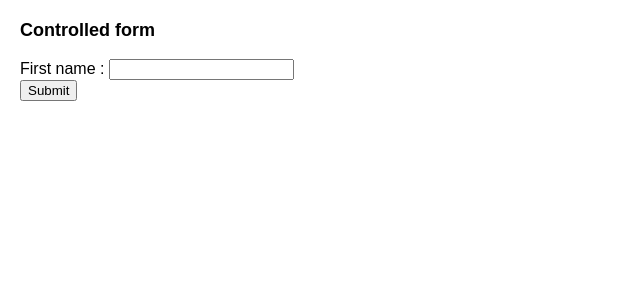
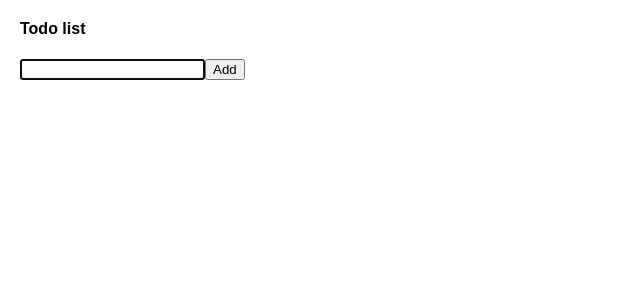
Before and after one commit to piyushdhamecha/weltec-react-3, a React (Create React App) app: page / in a window 1280 px wide. Shown: the top 300 px of the page, without its empty margins (0-640 px from the left). Built offline with nearby package versions, Linux system fonts and the light colour scheme.

Commit message:
Todo app

```diff
--- a/src/App.js
+++ b/src/App.js
@@ -8,7 +8,8 @@ import "./App.css";
 // import VideoRef from "./VideoRef";
 // import VideoList from "./VideoList";
 // import BasicForm from "./Forms/BasicForm";
-import ControlledForm from "./Forms/ControlledForm";
+// import ControlledForm from "./Forms/ControlledForm";
+import Todo from "./Todo";
 
 function App() {
   // return <Timer />;
@@ -19,7 +20,8 @@ function App() {
   // return <VideoRef />
   // return <VideoList />
   // return <BasicForm />
-  return <ControlledForm />
+  // return <ControlledForm />
+  return <Todo />
 }
 
 export default App;
--- /dev/null
+++ b/src/Todo/Todo.js
@@ -0,0 +1,96 @@
+import { useEffect, useRef, useState } from "react";
+
+import DeleteIcon from "@mui/icons-material/Delete";
+import { IconButton } from "@mui/material";
+
+const Todo = () => {
+  const inputRef = useRef();
+  const [inputValue, setInputValue] = useState("");
+  const [todoList, setTodoList] = useState([]);
+  console.log(todoList);
+  useEffect(() => {
+    inputRef.current.focus();
+  }, []);
+
+  const handleSubmit = (e) => {
+    e.preventDefault();
+
+    const newTodoList = todoList.concat([
+      {
+        completed: false,
+        title: inputValue,
+      },
+    ]);
+
+    setTodoList(newTodoList);
+    setInputValue("");
+    inputRef.current.focus();
+  };
+
+  const handleItemDeleteClick = (index) => {
+    const newTodoList = [
+      ...todoList,
+      // Buy chairs,
+      // Buy glasses,
+      // Pay credit cards
+    ];
+
+    newTodoList.splice(index, 1);
+
+    setTodoList(newTodoList);
+  };
+
+  const handleItemCompleteClick = (index) => {
+    const newTodoList = todoList.map((item, todoListIndex) => {
+      if (todoListIndex === index) {
+        return {
+          title: item.title,
+          completed: !item.completed,
+        };
+      }
+
+      return item;
+    });
+
+    setTodoList(newTodoList);
+  };
+
+  console.log(todoList);
+  return (
+    <div>
+      <h4>Todo list</h4>
+      <div>
+        <form onSubmit={handleSubmit}>
+          <input
+            ref={inputRef}
+            value={inputValue}
+            onChange={(e) => setInputValue(e.target.value)}
+          />
+          <button type="submit">Add</button>
+        </form>
+      </div>
+      <ul>
+        {todoList.map((item, index) => {
+          return (
+            <li key={index}>
+              <input
+                checked={item.completed}
+                type="checkbox"
+                onChange={() => handleItemCompleteClick(index)}
+              />
+              {item.completed ? <del>{item.title}</del> : item.title}
+              <IconButton
+                onClick={() => handleItemDeleteClick(index)}
+                size="small"
+              >
+                <DeleteIcon />
+              </IconButton>
+            </li>
+          );
+        })}
+      </ul>
+    </div>
+  );
+};
+
+export default Todo;
--- /dev/null
+++ b/src/Todo/index.js
@@ -0,0 +1 @@
+export { default } from './Todo'
```
Also changed, not shown: src/Forms/ControlledForm.js (+5 -2 lines).
